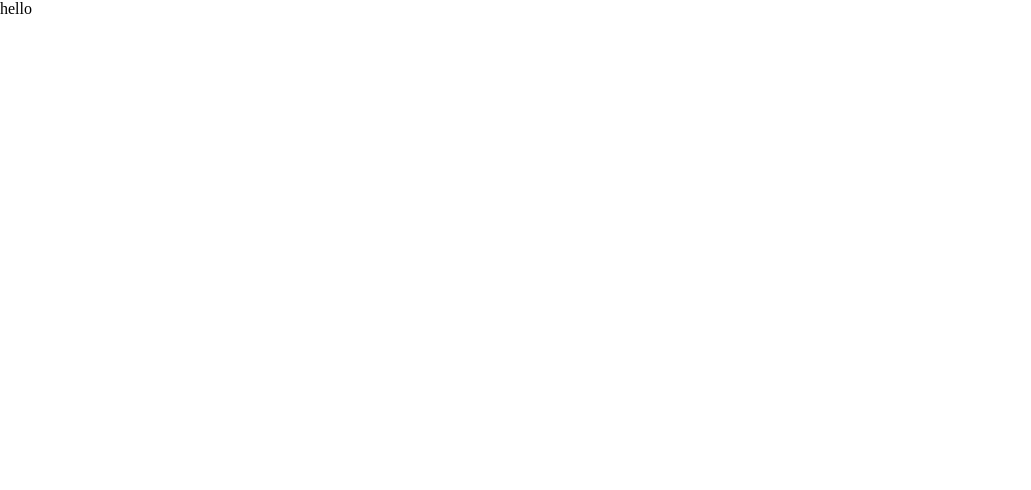
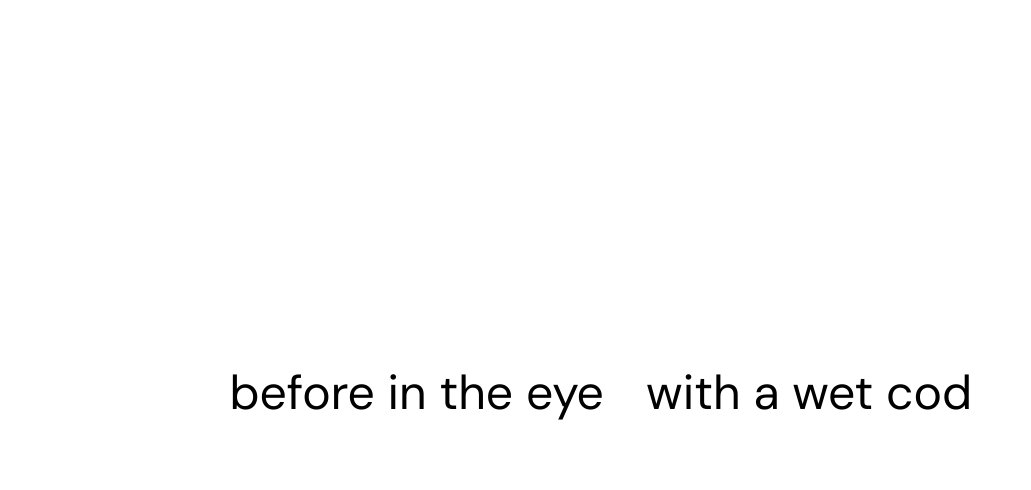
Before and after one commit to PixelZerg/PokeInEye, a plain HTML site: page index.html in a window 1280 px wide. Shown: the whole page, without its empty margins (0-1031 px from the left). Drawn offline with nearby package versions, Linux system fonts and the light colour scheme.

Commit message:
setup & text work

```diff
--- a/index.html
+++ b/index.html
@@ -5,9 +5,21 @@
     <meta name="viewport" content="width=device-width">
     <title>PokeInEye</title>
     <link href="style.css" rel="stylesheet" type="text/css" />
+    <script
+    src="https://code.jquery.com/jquery-3.4.1.min.js"
+    integrity="sha256-CSXorXvZcTkaix6Yvo6HppcZGetbYMGWSFlBw8HfCJo="
+    crossorigin="anonymous"></script>
   </head>
   <body>
     <script src="script.js"></script>
-    hello
+    <div class="center-box">
+      <div class="box-holder">
+        <div class="box">
+          <div class="sentence">
+              <span class="loading">Loading...</span>
+          </div>
+      </div>
+    </div>
+  </div>
   </body>
 </html>
--- a/script.js
+++ b/script.js
@@ -1,3 +1,35 @@
-(function () {
+w_verb = ["bash", "clap", "hit", "jab", "nudge", "pat", "poke", "prick", "prod", "shove", "slap", "stab", "stroke", "tickle", "twist"];
+w_bodypart = ["face", "eye", "nose", "mouth", "ear", "cheek", "chin", "nostril", "eyebrow", "eyelid", "eyelash", "lips", "arm", "finger", "palm", "wrist", "forearm", "elbow", "shoulder", "thumb", "knuckle", "leg", "foot", "knee", "shin", "ankle", "heel", "toe", "heart", "brain", "throat", "liver", "stomach", "ribs", "hair", "tongue", "teeth", "waist", "bicep", "neck"];
+w_marine = ["carp", "eel", "catfish", "blobfish", "shark", "cowfish", "stingray", "haddock", "jellyfish", "goldfish", "mackerel", "manta", "ray", "mullet", "needlefish", "anchovy", "cod", "piranha", "pufferfish", "herring", "sardine", "trout", "whale", "dolphin", "octopus", "lobster", "pike", "salmon", "shrimp", "seahorse", "penguin", "squid", "turtle", "crab", "seal", "walrus", "otter"];
 
-})();
+function get_random (list) {
+    return list[Math.floor((Math.random()*list.length))];
+}
+
+function get_sentence(){
+    return get_random(w_verb) + " in the " + get_random(w_bodypart) + " with a wet " + get_random(w_marine);
+}
+
+function anim(id, before, after){
+    // init the ul
+    word_span = $('.word#'+id);
+    word_span.empty();
+    word_span.append("<ul> <li>"+before+"</li><li>"+after+"</li></ul>");
+}
+
+$(document).ready(function() {
+    // set heights
+    var loading = $('.loading');
+    var h = loading.height();
+
+    var sentence_div = $('.sentence');
+    $('head').append('<style>span{height: '+ h +'px}</style>');
+    loading.remove();
+
+    sentence_div.append('<span class="word" id="verb"> <ul> <li>Poke</li><li>Tickle</li></ul> </span> <span> in the </span> <span class="word" id="bodypart"> <ul> <li>eye</li><li>nose</li></ul> </span> <span> with a wet </span> <span class="word" id="marine"> <ul> <li>cod</li><li>starfish</li></ul> </span>');
+    anim('verb', "before", "after");
+});
+
+
+// (function () {
+// })();
--- a/style.css
+++ b/style.css
@@ -1,3 +1,5 @@
+@import url('https://fonts.googleapis.com/css?family=DM+Sans&display=swap');
+
 * {
   margin: 0;
   padding: 0;
@@ -7,4 +9,39 @@ html,
 body {
   width: 100%;
   height: 100%;
+  font-family: 'DM Sans', sans-serif;
+  font-size: 48px;
 }
+
+span.word {
+  text-align: left;
+}
+
+span {
+  overflow: hidden;
+  display: inline-block;
+}
+
+.box{
+    margin: auto;
+    width: 70%;
+}
+
+.box-holder{
+  display: table-cell;
+  vertical-align: middle;
+}
+
+.center-box{
+  display: table;
+  position: absolute;
+  top: 0;
+  left: 0;
+  height: 100%;
+  width: 100%;
+  text-align: center;
+}
+
+.loading{
+  color: transparent;
+}
```
